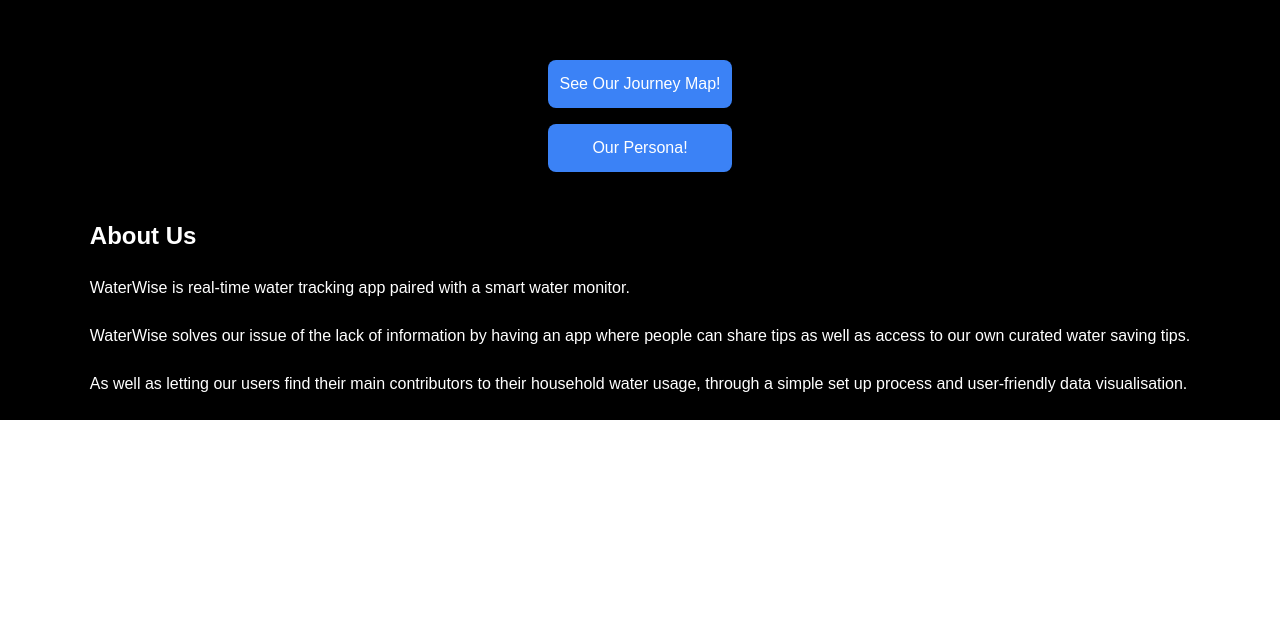
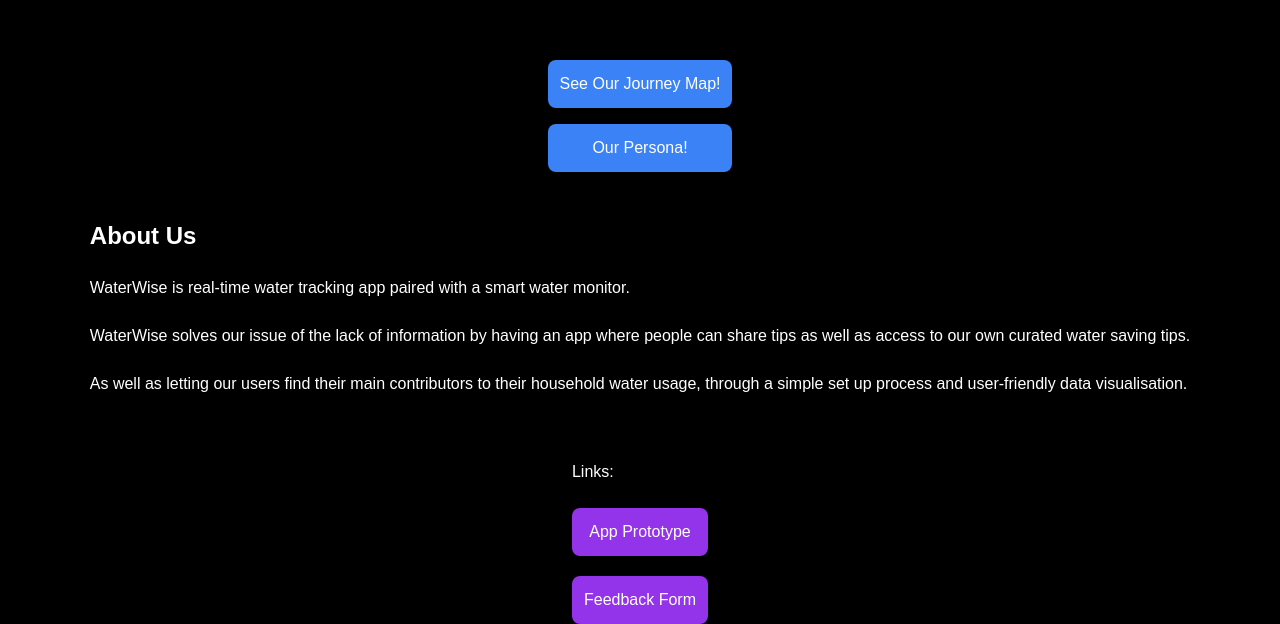
Before and after one commit to Kellories/WaterWise, a Next.js app: page / in a window 1280 px wide. Shown: the part 793-1417 px from the top of the page. Before the commit the page ends 1213 px from the top, so only its background shows below. Built offline with nearby package versions, Linux system fonts and the light colour scheme; grey boxes are pictures that could not be loaded.

Commit message:
added links

```diff
--- a/src/app/page.js
+++ b/src/app/page.js
@@ -3,6 +3,7 @@ import Image from 'next/image'
 import React from 'react'
 import ReactPlayer from 'react-player'
 import { useRouter } from 'next/navigation'
+import Link from 'next/link'
 
 
 export default function Home() {
@@ -28,6 +29,11 @@ export default function Home() {
           <p>WaterWise solves our issue of the lack of information by having an app where people can share tips as well as access to our own curated water saving tips. <br /><br />As well as letting our users find their main contributors to their household water usage, through a simple set up process and user-friendly data visualisation.</p>
           <br />
         </div>
+        <div className='flex flex-col px-10 max-w-screen pt-10'>
+          <h2>Links:</h2><br />
+          <button className='bg-purple-600 p-3 rounded-lg'><a href = 'https://www.figma.com/proto/mt1APKFh4XSEsquWywX7Cy/WaterWise?type=design&node-id=142-1244&t=kwvdSFEQK57b4rbw-0&scaling=scale-down&page-id=0%3A1&starting-point-node-id=262%3A1718&show-proto-sidebar=1'>App Prototype</a></button>
+          <button className='bg-purple-600 mt-5 p-3 rounded-lg'><a href = 'https://docs.google.com/forms/d/e/1FAIpQLSeXE_luh1KXIgKyRz5s8bzH3LjHZ3pkzDohVYV_7OXH2tcJHg/viewform?usp=sharing'>Feedback Form</a></button>
+        </div>
 
       </main>
 
```
